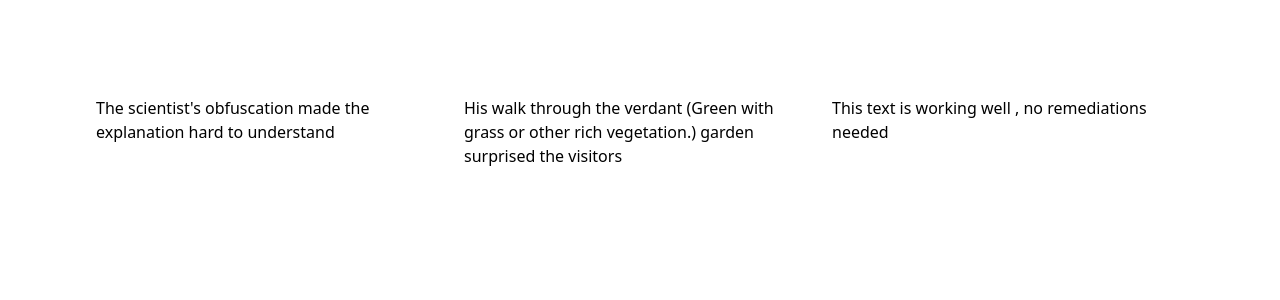
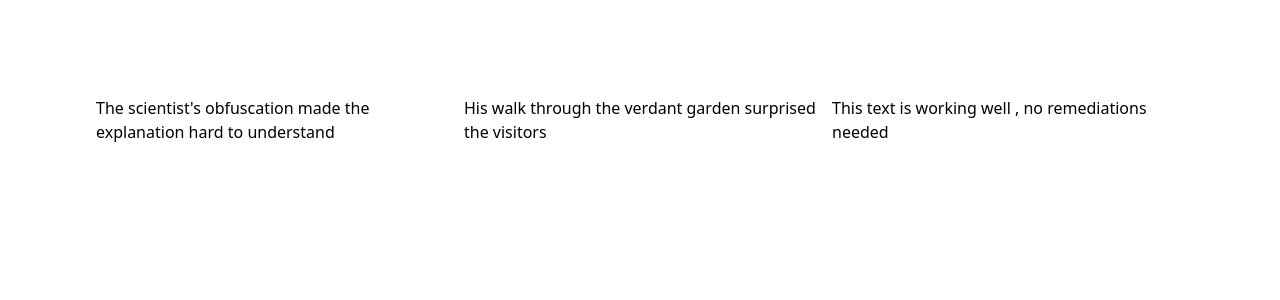
Before and after one commit to test-party/guinea-pig-next, a Next.js app: page /neurodiversity-ruleset/unusual-words in a window 1280 px wide. Shown: the top 300 px of the page. Built offline with nearby package versions, Linux system fonts and the light colour scheme.

Commit message:
add quote

```diff
--- a/src/app/neurodiversity-ruleset/unusual-words/page.tsx
+++ b/src/app/neurodiversity-ruleset/unusual-words/page.tsx
@@ -3,7 +3,7 @@ export default function LanguageOfParts() {
     return (
         <main className="flex min-h-screen grid grid-cols-3 gap-4 p-24">
             <p>The scientist's obfuscation made the explanation hard to understand</p>
-            <p>His walk through the verdant (Green with grass or other rich vegetation.)  garden surprised the visitors</p>
+            <p>His walk through the verdant garden surprised the visitors</p>
             <p>This text is working well , no remediations needed </p>
         </main>
     )
```
